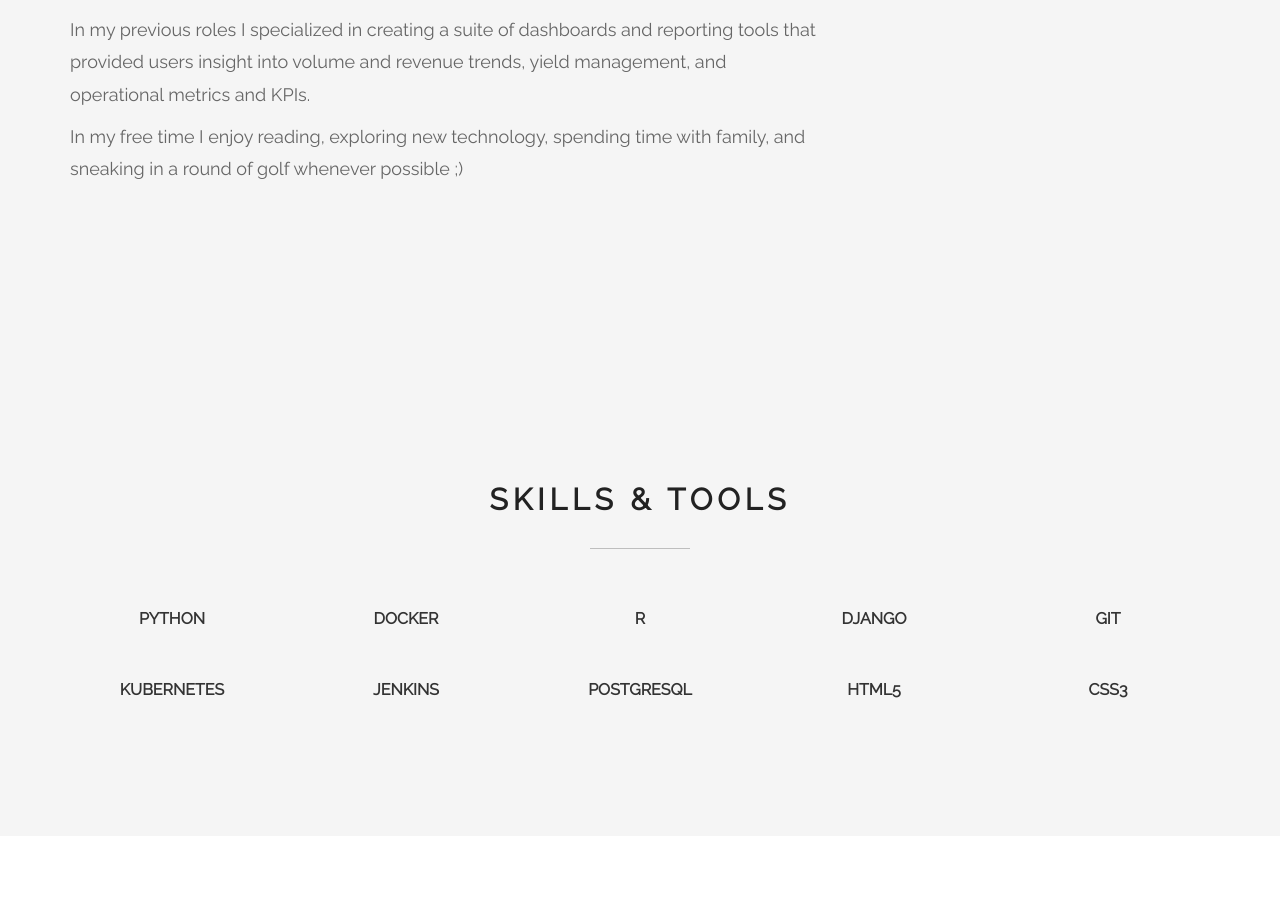
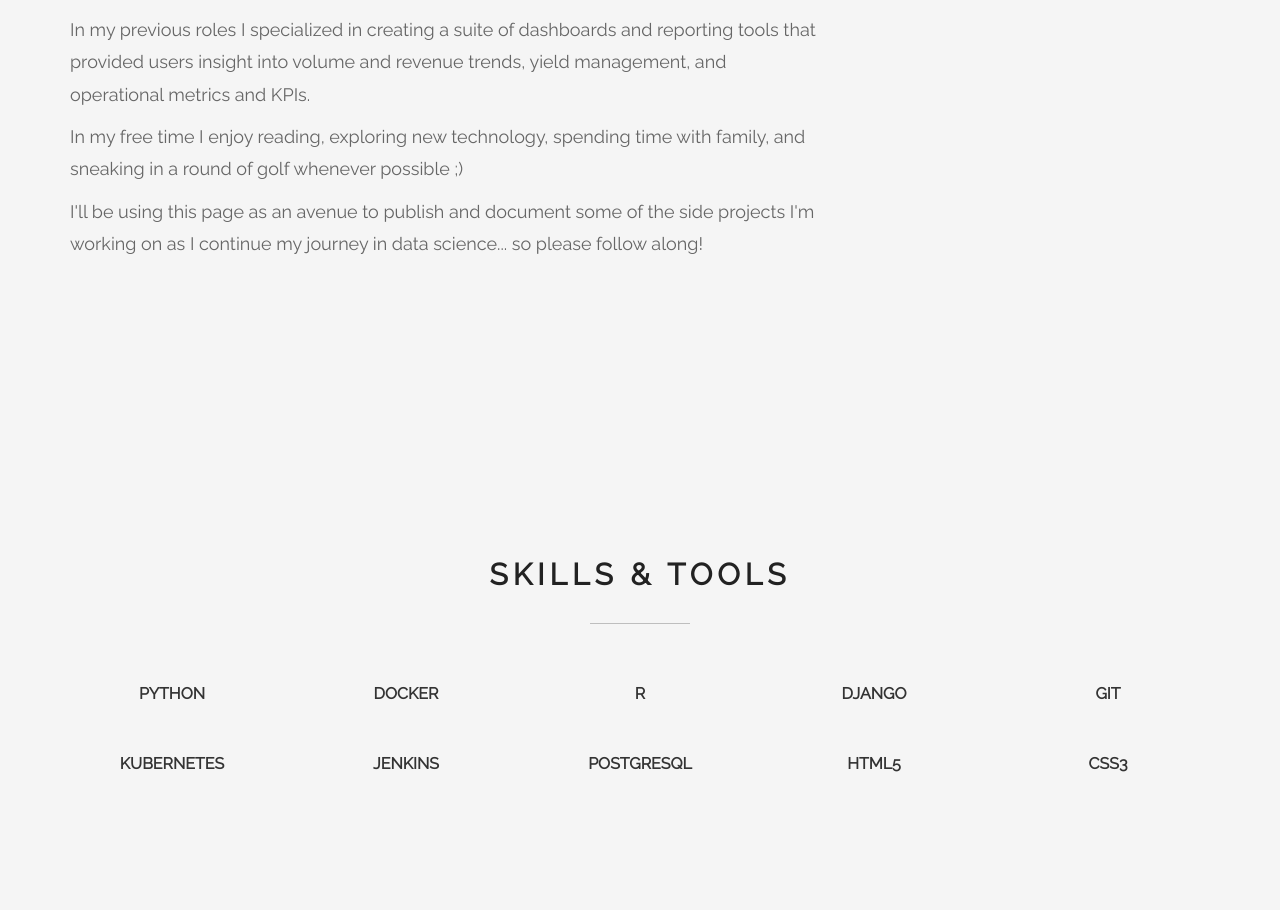
Before and after one commit to afrankenreider/django_mypage, a Django app: page / in a window 1280 px wide. Shown: the part 1408-2318 px from the top of the page. Run offline with Django 4.2, Linux system fonts and the light colour scheme; data comes from the database, SQL or seed files in the repository; some libraries are stand-ins or nearby versions.

Commit message:
adding to about me

```diff
--- a/main/templates/main/main.html
+++ b/main/templates/main/main.html
@@ -101,6 +101,7 @@
 							<p>As a data scientist, I am primarily focused on pricing analysis and solution design, as well as data analytics and <a href="https://en.wikipedia.org/wiki/Robotic_process_automation">robotic process automation (RPA)</a>. My day-to-day primarily consists of API and front-end application development, creation and management of automated data pipelines, development and deployment of process automation bots, and ad hoc exploratory data analysis.</p>
 							<p>In my previous roles I specialized in creating a suite of dashboards and reporting tools that provided users insight into volume and revenue trends, yield management, and operational metrics and KPIs.</p>
 							<p>In my free time I enjoy reading, exploring new technology, spending time with family, and sneaking in a round of golf whenever possible ;)</p>
+							<p>I'll be using this page as an avenue to publish and document some of the side projects I'm working on as I continue my journey in data science... so please follow along!</p>
 						</div>
 					</div>
 				</div>
```
